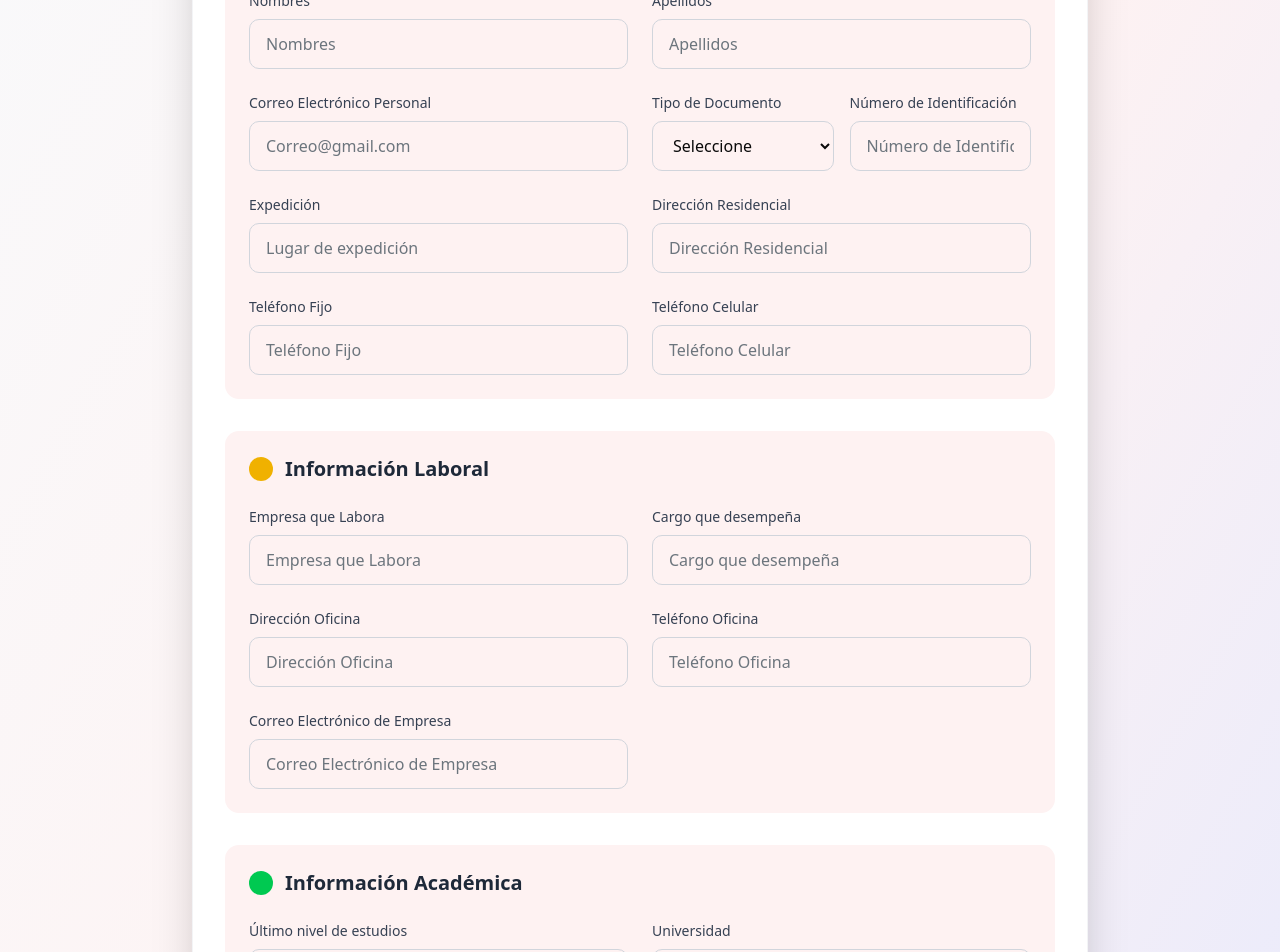
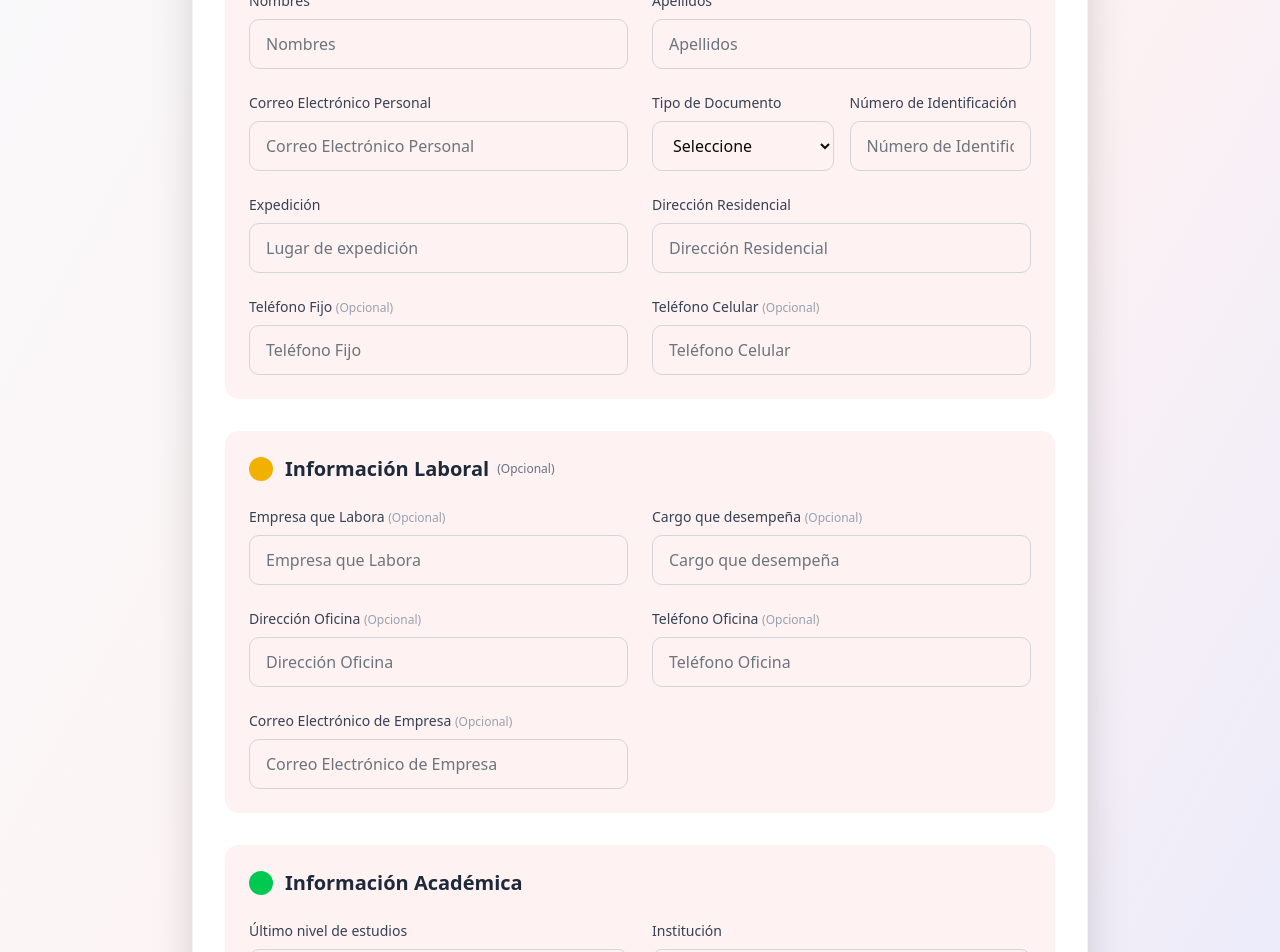
Before and after one commit to GaussParadox/INCRIPCIONES-FESC, a React (Vite) app: page /form in a window 1280 px wide. Shown: the part 380-1332 px from the top of the page. Built offline with nearby package versions, Linux system fonts and the light colour scheme; no server answers.

Commit message:
Parametros agregados al form

```diff
--- a/src/pages/Inicio/form.tsx
+++ b/src/pages/Inicio/form.tsx
@@ -209,9 +209,22 @@ const Form: React.FC = () => {
                                         <input
                                             type="email"
                                             value={Formulario.formv_correo_postulante}
-                                            onChange={(e) => handleInputChange('formv_correo_postulante', e.target.value)}
+                                            onChange={(e) => {
+                                                const value = e.target.value;
+                                                // Solo permitir un correo (sin comas ni espacios)
+                                                if (value.includes(',') || value.includes(' ')) {
+                                                    toast.current?.show({
+                                                        severity: 'warn',
+                                                        summary: 'Correo inválido',
+                                                        detail: 'Solo se permite una dirección de correo electrónico.',
+                                                        life: 4000
+                                                    });
+                                                    return;
+                                                }
+                                                handleInputChange('formv_correo_postulante', value);
+                                            }}
                                             className="w-full px-4 py-3 border border-gray-300 rounded-lg focus:ring-2 focus:ring-grey-500 focus:border-transparent transition-all duration-200 hover:border-gray-400"
-                                            placeholder="Correo@gmail.com"
+                                            placeholder="Correo Electrónico Personal"
                                         />
                                     </div>
                                     <div className="flex items-center gap-4">
@@ -234,7 +247,14 @@ const Form: React.FC = () => {
                                             <input
                                                 type="text"
                                                 value={Formulario.formv_identificacion}
-                                                onChange={(e) => handleInputChange('formv_identificacion', e.target.value)}
+                                                onChange={(e) => {
+                                                    // Solo permitir números y máximo 10 dígitos
+                                                    const value = e.target.value.replace(/\D/g, '').slice(0, 10);
+                                                    handleInputChange('formv_identificacion', value);
+                                                }}
+                                                maxLength={10}
+                                                inputMode="numeric"
+                                                pattern="\d*"
                                                 className="w-full px-4 py-3 border border-gray-300 rounded-lg focus:ring-2 focus:ring-grey-500 focus:border-transparent transition-all duration-200 hover:border-gray-400"
                                                 placeholder="Número de Identificación"
                                             />
@@ -261,21 +281,35 @@ const Form: React.FC = () => {
                                         />
                                     </div>
                                     <div>
-                                        <label className="block text-sm font-medium text-gray-700 mb-2">Teléfono Fijo</label>
+                                        <label className="block text-sm font-medium text-gray-700 mb-2">Teléfono Fijo <span className="text-xs text-gray-400">(Opcional)</span></label>
                                         <input
                                             type="tel"
                                             value={Formulario.formv_telefono_fijo}
-                                            onChange={(e) => handleInputChange('formv_telefono_fijo', e.target.value)}
+                                            onChange={(e) => {
+                                                // Permitir solo números y máximo 10 dígitos
+                                                const value = e.target.value.replace(/\D/g, '').slice(0, 10);
+                                                handleInputChange('formv_telefono_fijo', value);
+                                            }}
+                                            maxLength={10}
+                                            inputMode="numeric"
+                                            pattern="\d*"
                                             className="w-full px-4 py-3 border border-gray-300 rounded-lg focus:ring-2 focus:ring-grey-500 focus:border-transparent transition-all duration-200 hover:border-gray-400"
                                             placeholder="Teléfono Fijo"
                                         />
                                     </div>
                                     <div>
-                                        <label className="block text-sm font-medium text-gray-700 mb-2">Teléfono Celular</label>
+                                        <label className="block text-sm font-medium text-gray-700 mb-2">Teléfono Celular <span className="text-xs text-gray-400">(Opcional)</span></label>
                                         <input
                                             type="tel"
                                             value={Formulario.formv_celular}
-                                            onChange={(e) => handleInputChange('formv_celular', e.target.value)}
+                                            onChange={(e) => {
+                                                // Permitir solo números y máximo 10 dígitos
+                                                const value = e.target.value.replace(/\D/g, '').slice(0, 10);
+                                                handleInputChange('formv_celular', value);
+                                            }}
+                                            maxLength={10}
+                                            inputMode="numeric"
+                                            pattern="\d*"
                                             className="w-full px-4 py-3 border border-gray-300 rounded-lg focus:ring-2 focus:ring-grey-500 focus:border-transparent transition-all duration-200 hover:border-gray-400"
                                             placeholder="Teléfono Celular"
                                         />
@@ -283,15 +317,15 @@ const Form: React.FC = () => {
                                 </div>
                             </div>
 
-                            {/* Información Laboral */}
+                            {/* Información Laboral (Opcional) */}
                             <div className="bg-red-50 rounded-xl p-6">
                                 <h2 className="text-xl font-semibold text-gray-800 mb-6 flex items-center">
                                     <div className="w-6 h-6 bg-yellow-500 rounded-full mr-3"></div>
-                                    Información Laboral
+                                    Información Laboral <span className="ml-2 text-xs text-gray-500 font-normal">(Opcional)</span>
                                 </h2>
                                 <div className="grid grid-cols-1 md:grid-cols-2 gap-6">
                                     <div>
-                                        <label className="block text-sm font-medium text-gray-700 mb-2">Empresa que Labora</label>
+                                        <label className="block text-sm font-medium text-gray-700 mb-2">Empresa que Labora <span className="text-xs text-gray-400">(Opcional)</span></label>
                                         <input
                                             type="text"
                                             value={Formulario.formv_empresa_laboral}
@@ -301,7 +335,7 @@ const Form: React.FC = () => {
                                         />
                                     </div>
                                     <div>
-                                        <label className="block text-sm font-medium text-gray-700 mb-2">Cargo que desempeña</label>
+                                        <label className="block text-sm font-medium text-gray-700 mb-2">Cargo que desempeña <span className="text-xs text-gray-400">(Opcional)</span></label>
                                         <input
                                             type="text"
                                             value={Formulario.formv_cargo}
@@ -311,7 +345,7 @@ const Form: React.FC = () => {
                                         />
                                     </div>
                                     <div>
-                                        <label className="block text-sm font-medium text-gray-700 mb-2">Dirección Oficina</label>
+                                        <label className="block text-sm font-medium text-gray-700 mb-2">Dirección Oficina <span className="text-xs text-gray-400">(Opcional)</span></label>
                                         <input
                                             type="text"
                                             value={Formulario.formv_direccion_oficina}
@@ -321,7 +355,7 @@ const Form: React.FC = () => {
                                         />
                                     </div>
                                     <div>
-                                        <label className="block text-sm font-medium text-gray-700 mb-2">Teléfono Oficina</label>
+                                        <label className="block text-sm font-medium text-gray-700 mb-2">Teléfono Oficina <span className="text-xs text-gray-400">(Opcional)</span></label>
                                         <input
                                             type="tel"
                                             value={Formulario.formv_telefono_oficina}
@@ -331,7 +365,7 @@ const Form: React.FC = () => {
                                         />
                                     </div>
                                     <div>
-                                        <label className="block text-sm font-medium text-gray-700 mb-2">Correo Electrónico de Empresa</label>
+                                        <label className="block text-sm font-medium text-gray-700 mb-2">Correo Electrónico de Empresa <span className="text-xs text-gray-400">(Opcional)</span></label>
                                         <input
                                             type="email"
                                             value={Formulario.formv_correo_oficina}
@@ -365,13 +399,13 @@ const Form: React.FC = () => {
                                         </select>
                                     </div>
                                     <div>
-                                        <label className="block text-sm font-medium text-gray-700 mb-2">Universidad</label>
+                                        <label className="block text-sm font-medium text-gray-700 mb-2">Institución</label>
                                         <input
                                             type="text"
                                             value={Formulario.formv_universidad}
                                             onChange={(e) => handleInputChange('formv_universidad', e.target.value)}
                                             className="w-full px-4 py-3 border border-gray-300 rounded-lg focus:ring-2 focus:ring-green-500 focus:border-transparent transition-all duration-200 hover:border-green-400"
-                                            placeholder="Universidad"
+                                            placeholder="Institución"
                                         />
                                     </div>
                                     <div>
```
